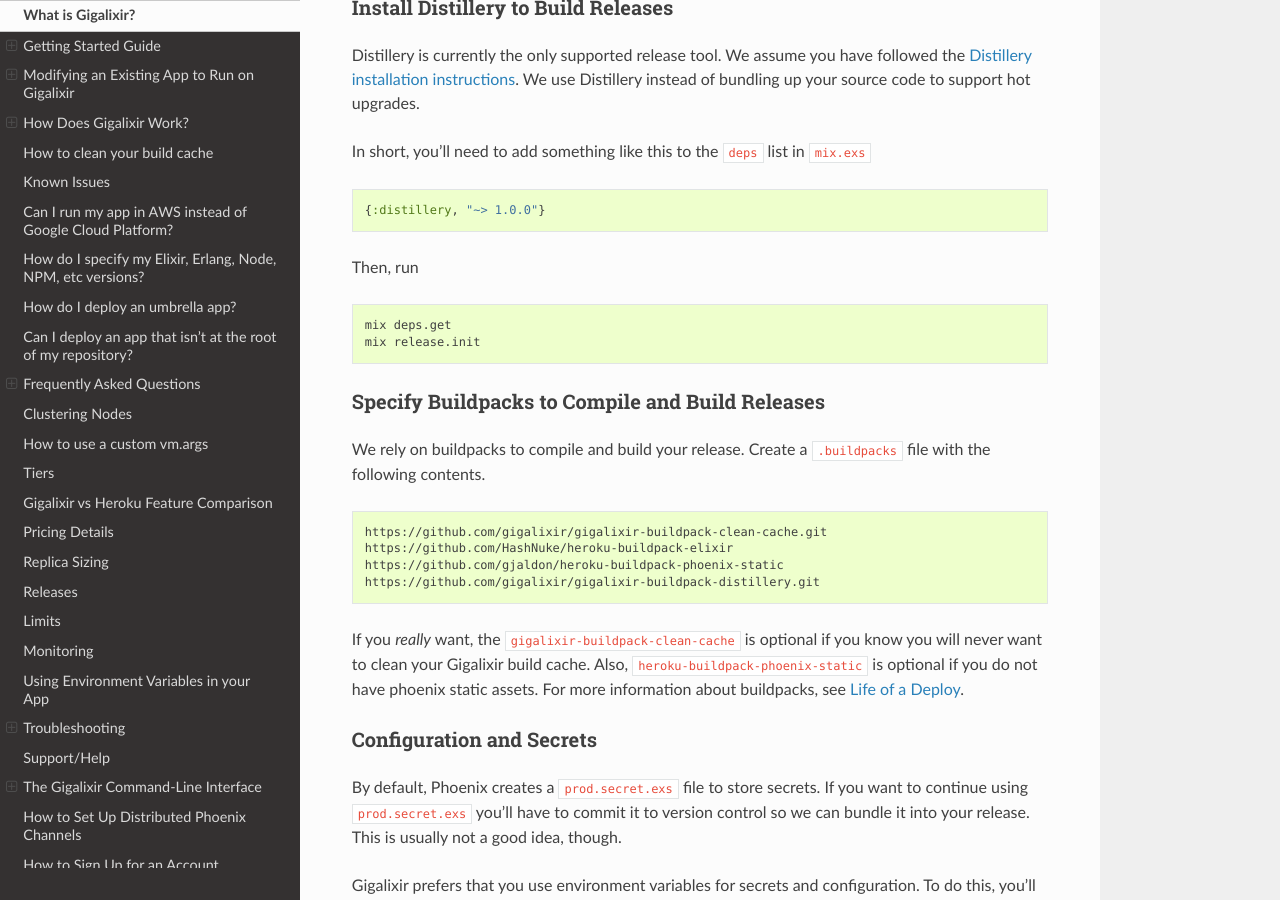
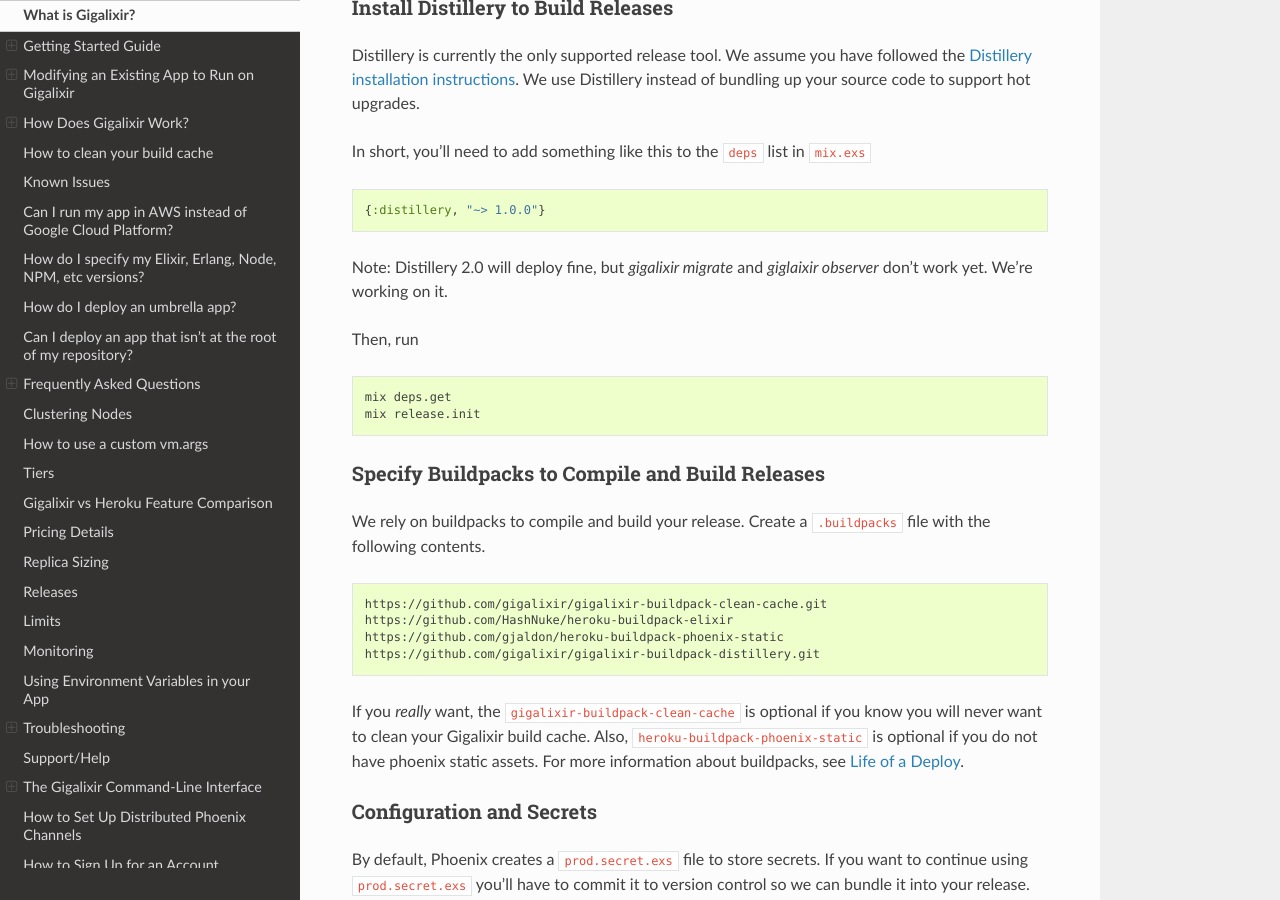
Before and after one commit to gigalixir/gigalixir-cli, a Sphinx documentation site: the page built from docs/source/main.rst, in a window 1280 px wide and 900 px high, scrolled down 5550 px. Built offline with Sphinx 7.4.7 and the Read the Docs theme 2.0.0, drawn with Linux system fonts in a browser that asks for light colours.

Commit message:
distillery 2.0 note.

```diff
--- a/docs/source/main.rst
+++ b/docs/source/main.rst
@@ -253,6 +253,8 @@ In short, you'll need to add something like this to the :elixir:`deps` list in :
 .. code-block:: elixir
 
     {:distillery, "~> 1.0.0"}
+
+Note: Distillery 2.0 will deploy fine, but `gigalixir migrate` and `giglaixir observer` don't work yet. We're working on it.
 
 Then, run
 
```
